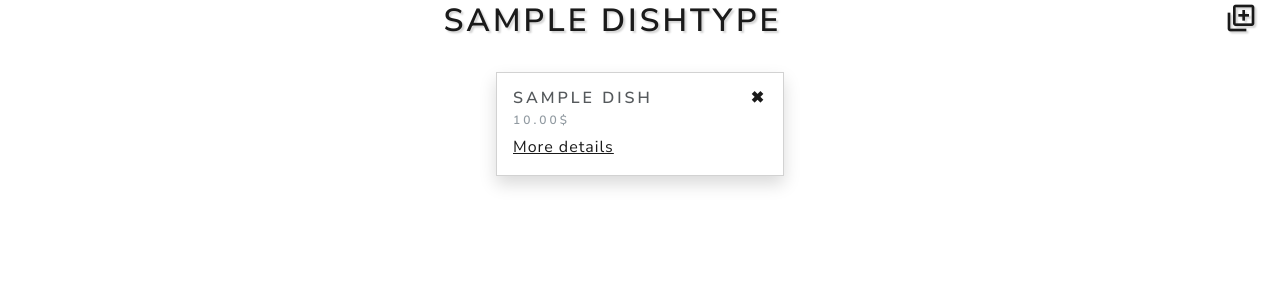
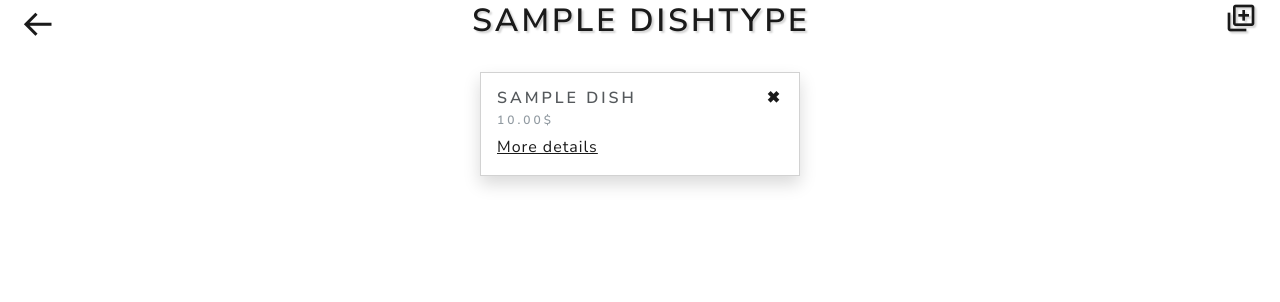
Before and after one commit to VladKyianytsia/kitchen-management-system, a Django app: page /dish-types/1/ in a window 1280 px wide. Shown: the part 107-409 px from the top of the page. Run offline with Django 5.2, Linux system fonts and the light colour scheme; a user stored in the database is signed in; tables that the repository leaves empty hold one stand-in row (values such as "Sample post").

Commit message:
added arrow that brings you back to previous page in dish_type_detail & dish_detail templates

```diff
--- a/templates/kitchen/dish_detail.html
+++ b/templates/kitchen/dish_detail.html
@@ -1,7 +1,10 @@
 {% extends "base.html" %}
 
 {% block content %}
+  <a href="{% url "kitchen:dish-types-detail" pk=dish.dish_type_id %}" style="float: left; margin-left: 20px; font-size: 36px"><i class='bx bx-arrow-back' ></i></a>
+  <br>
   <div class="d-flex justify-content-center">
+
     <div class="shadow card" style="width: 40rem;">
       <div class="card-body text-center">
         <h5 class="card-title">{{ dish.name }}</h5>
--- a/templates/kitchen/dish_type_detail.html
+++ b/templates/kitchen/dish_type_detail.html
@@ -1,7 +1,9 @@
 {% extends "base.html" %}
 
 {% block content %}
+  <a href="{% url "kitchen:dish-types-list" %}" style="float: left; margin-left: 20px; font-size: 36px"><i class='bx bx-arrow-back' ></i></a>
   <h1 style="text-align: center;text-shadow: 2px 2px 2px lightgrey;">
+
     {{ dish_type }}
     <a style="float: right; padding-right: 20px" href="{% url "kitchen:dish-create" pk=dish_type.id %}">
       <i class='bx bx-add-to-queue' ></i>
@@ -13,7 +15,7 @@
       <div class="row justify-content-md-center">
         {% for dish in dish_type.dishes.all %}
           <div class="col-md-auto">
-            <div class="shadow card" style="width: 18rem; margin-bottom: 10px">
+            <div class="shadow card" style="width: 20rem; margin-bottom: 10px">
               <div class="card-body">
                 <h5 class="card-title">
                   {{ dish.name }}
--- a/templates/kitchen/dish_type_form.html
+++ b/templates/kitchen/dish_type_form.html
@@ -7,6 +7,7 @@
     <form action="" method="post" novalidate>
       {% csrf_token %}
       {{ form|crispy }}
+      <br>
       <input class="btn btn-success" type="submit" value="Submit">
     </form>
   </div>
```
